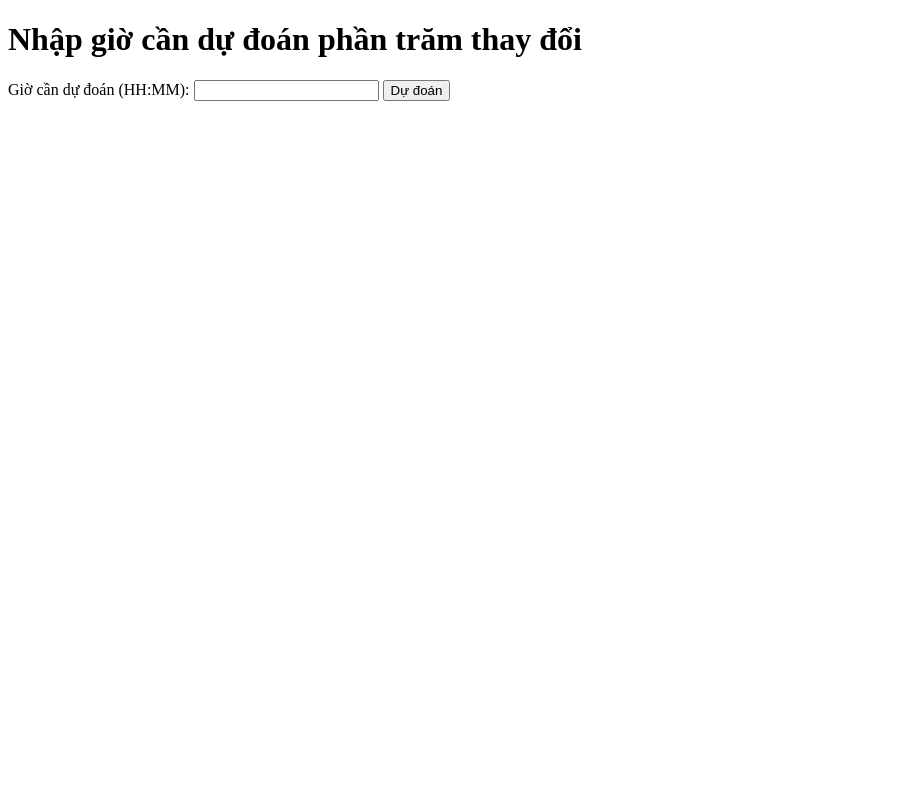
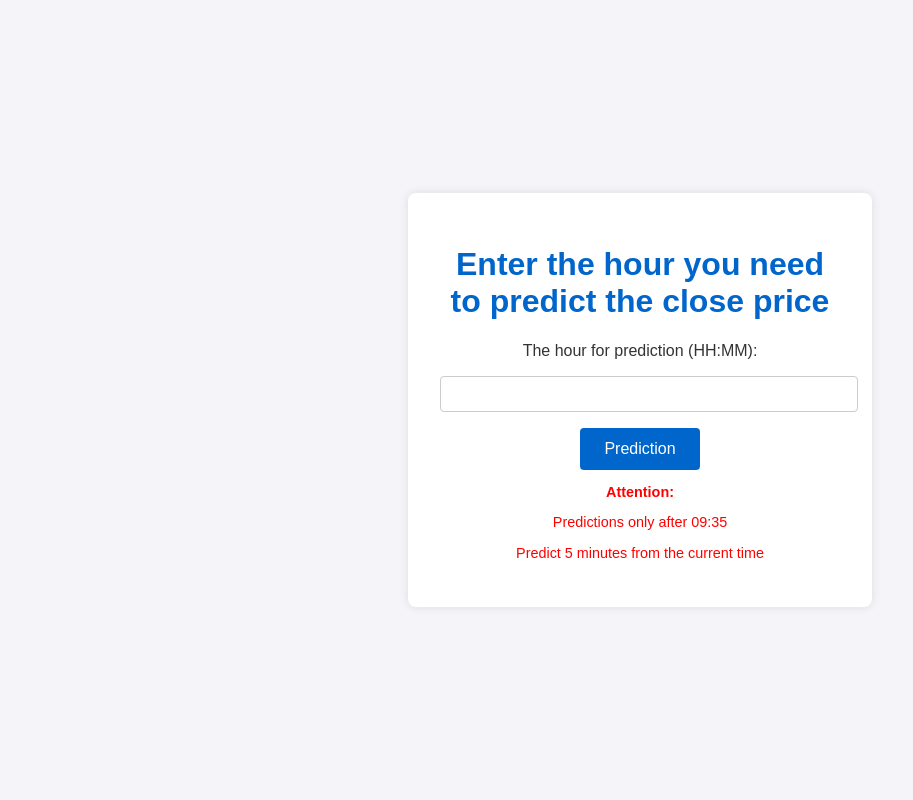
Before and after one commit to TxmMinh/App-stock-prediction, a FastAPI app: page / in a window 1280 px wide. Shown: the whole page, without its empty margins (0-913 px from the left). Run offline with FastAPI, Linux system fonts and the light colour scheme.

Commit message:
update code

```diff
--- a/StockPrediction/main.py
+++ b/StockPrediction/main.py
@@ -183,7 +183,17 @@ def predict_stock_price(request: Request, prediction_time: str = Form(...)):
     try:
         prediction_time = datetime.strptime(prediction_time, '%H:%M').time()
         if prediction_time <= datetime.strptime('09:35', '%H:%M').time():
-            raise HTTPException(status_code=400, detail="Prediction time must be after 09:35")
+            return templates.TemplateResponse("form.html", {
+                "request": request,
+                "error_message": "Prediction time must be after 09:35"
+            })
+
+        current_time = datetime.now().time()
+        if prediction_time <= (datetime.combine(datetime.today(), current_time) - timedelta(minutes=5)).time():
+            return templates.TemplateResponse("form.html", {
+                "request": request,
+                "error_message": "Prediction time must be at least 5 minutes after the current time"
+            })
 
         # Lấy dữ liệu từ DB
         current_date = datetime.now().date()
@@ -209,7 +219,10 @@ def predict_stock_price(request: Request, prediction_time: str = Form(...)):
         if current_close:
             current_close = current_close[0]
         else:
-            raise HTTPException(status_code=404, detail="No close price found for the last 5 minutes")
+            return templates.TemplateResponse("form.html", {
+                "request": request,
+                "error_message": "No close price found for the last 5 minutes"
+            })
 
         # Tính giá close dự đoán
         predicted_close = current_close * (1 + predicted_percentage / 100)
@@ -221,7 +234,21 @@ def predict_stock_price(request: Request, prediction_time: str = Form(...)):
             "predicted_close": predicted_close
         })
     except ValueError:
-        raise HTTPException(status_code=400, detail="Invalid time format. Use HH:MM")
+        return templates.TemplateResponse("form.html", {
+            "request": request,
+            "error_message": "Invalid time format. Use HH:MM"
+        })
+    except HTTPException as e:
+        return templates.TemplateResponse("form.html", {
+            "request": request,
+            "error_message": e.detail
+        })
+    except Exception as e:
+        logging.error(f"Unexpected error: {e}")
+        return templates.TemplateResponse("form.html", {
+            "request": request,
+            "error_message": "An unexpected error occurred. Please try again later."
+        })
 
 
 if __name__ == "__main__":
--- a/StockPrediction/templates/form.html
+++ b/StockPrediction/templates/form.html
@@ -1,14 +1,88 @@
 <!DOCTYPE html>
-<html>
+<html lang="en">
 <head>
-    <title>Dự đoán giá cổ phiếu</title>
+    <meta charset="UTF-8">
+    <meta name="viewport" content="width=device-width, initial-scale=1.0">
+    <title>Predicting stock prices</title>
+    <style>
+        body {
+            font-family: Arial, sans-serif;
+            background-color: #f4f4f9;
+            color: #333;
+            display: flex;
+            justify-content: center;
+            align-items: center;
+            height: 100vh;
+            margin: 0;
+        }
+        .container {
+            background-color: #fff;
+            padding: 2em;
+            border-radius: 8px;
+            box-shadow: 0 0 10px rgba(0, 0, 0, 0.1);
+            max-width: 400px;
+            width: 100%;
+            text-align: center;
+        }
+        h1 {
+            color: #0066cc;
+        }
+        label, input {
+            display: block;
+            width: 100%;
+            margin-bottom: 1em;
+        }
+        input[type="text"] {
+            padding: 0.5em;
+            border: 1px solid #ccc;
+            border-radius: 4px;
+            font-size: 1em;
+        }
+        button {
+            padding: 0.75em 1.5em;
+            border: none;
+            border-radius: 4px;
+            background-color: #0066cc;
+            color: #fff;
+            font-size: 1em;
+            cursor: pointer;
+            transition: background-color 0.3s;
+        }
+        button:hover {
+            background-color: #004c99;
+        }
+        .note {
+            margin-top: 1em;
+            color: #ff0000;
+            font-size: 0.9em;
+        }
+        .error {
+            margin-top: 1em;
+            color: #ff0000;
+            font-size: 0.9em;
+        }
+    </style>
 </head>
 <body>
-    <h1>Nhập giờ cần dự đoán phần trăm thay đổi</h1>
-    <form action="/predict" method="post">
-        <label for="prediction_time">Giờ cần dự đoán (HH:MM):</label>
-        <input type="text" id="prediction_time" name="prediction_time">
-        <button type="submit">Dự đoán</button>
-    </form>
+    <div class="container">
+        <h1>Enter the hour you need to predict the close price</h1>
+        <form action="/predict" method="post">
+            {% if error_message %}
+            <div class="error">
+                <p style="font-size: 20px"><b>{{ error_message }}</b></p>
+            </div>
+            <a href="/">Predict again</a>
+            {% else %}
+            <label for="prediction_time">The hour for prediction (HH:MM):</label>
+            <input type="text" id="prediction_time" name="prediction_time" required>
+            <button type="submit">Prediction</button>
+            {% endif %}
+        </form>
+        <div class="note">
+            <p><strong>Attention:</strong></p>
+            <p>Predictions only after 09:35</p>
+            <p>Predict 5 minutes from the current time</p>
+        </div>
+    </div>
 </body>
 </html>
```
Also changed, not shown: StockPrediction/templates/result.html (+52 -7 lines).
